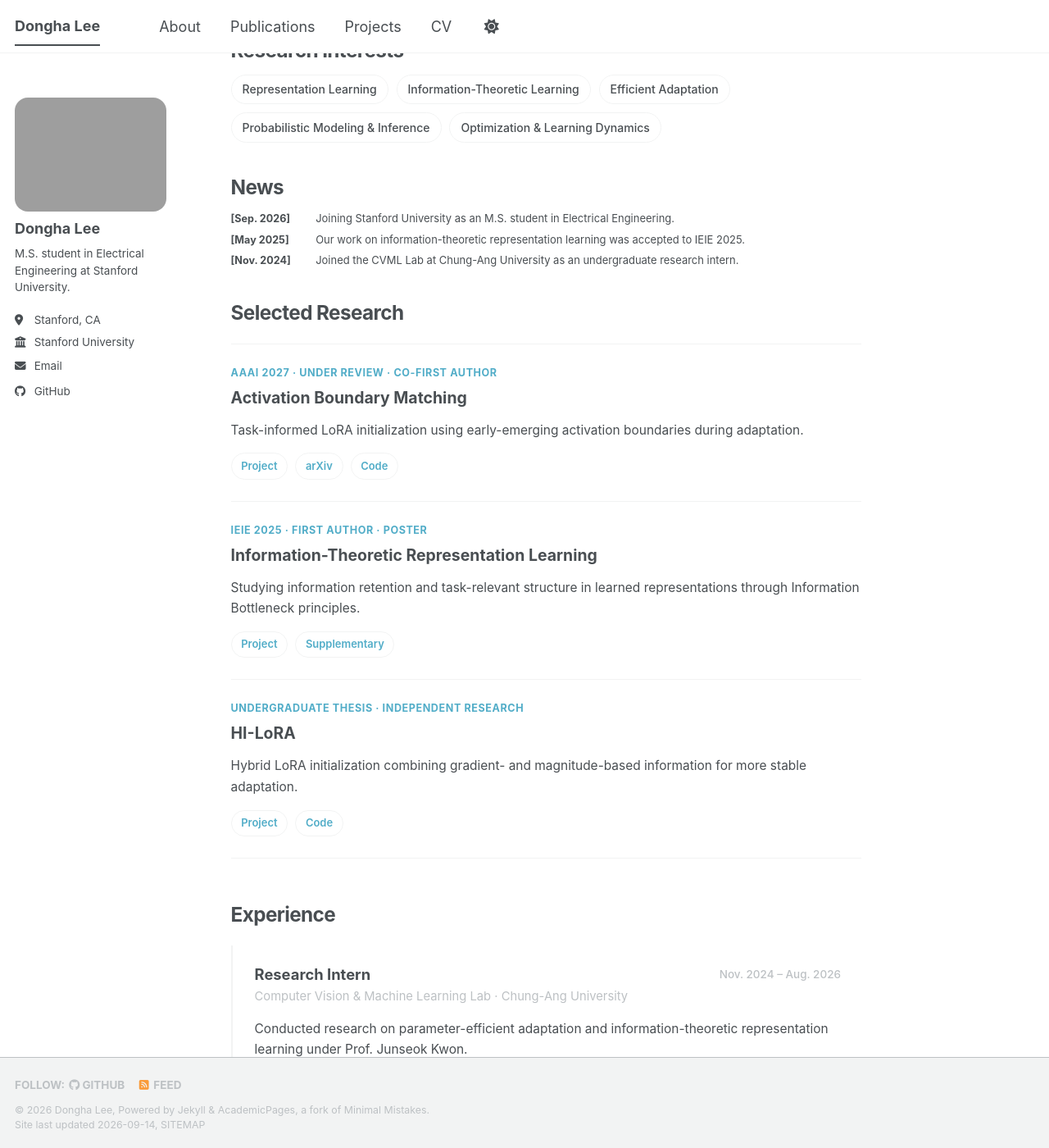
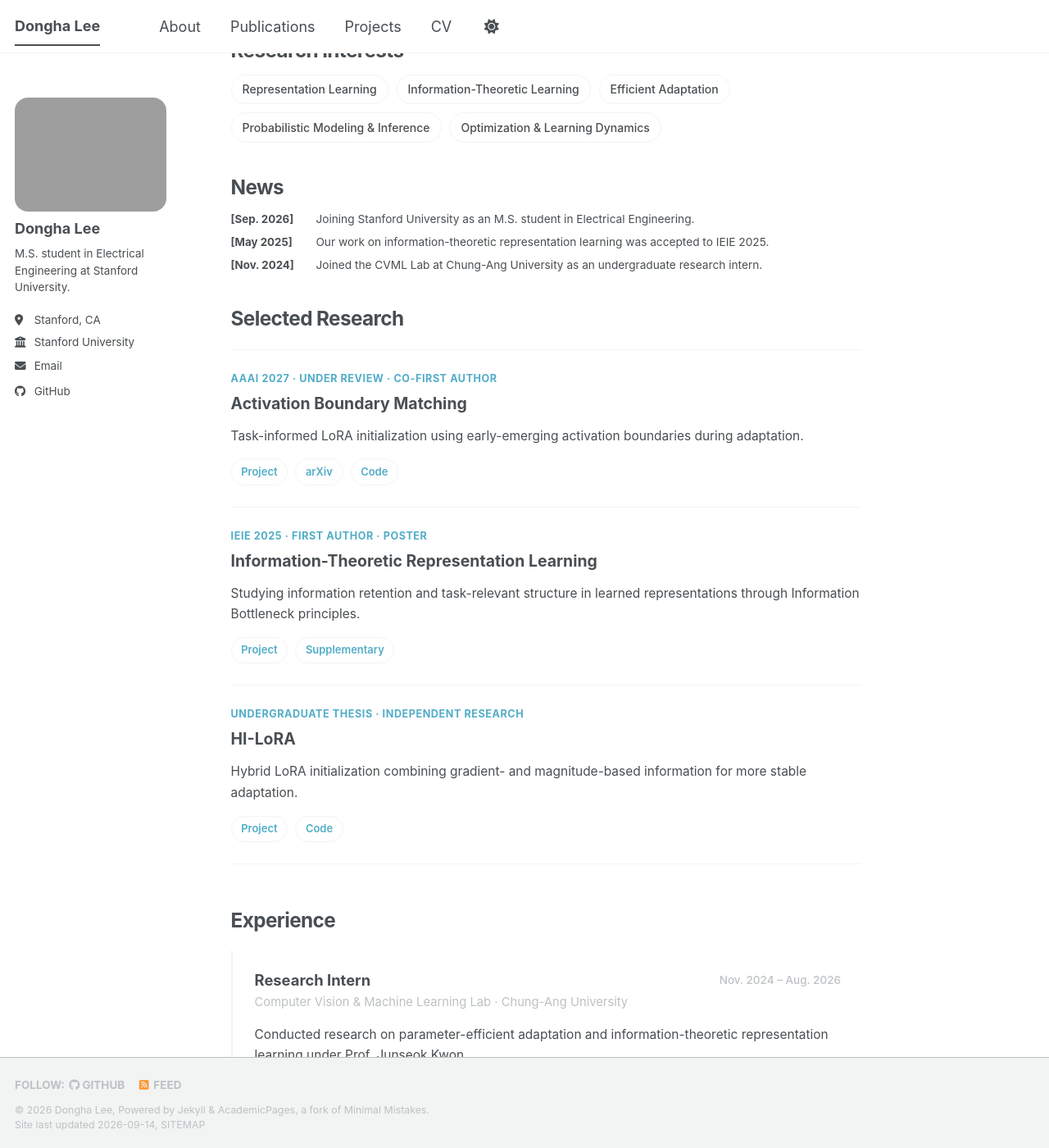
Before and after one commit to lee-research/lee-research.github.io, a Jekyll site: the page built from _pages/about.md, in a window 1280 px wide and 1400 px high, scrolled down 266 px. Shown: the whole window at 82% size. Built offline with Jekyll 4.4.1, drawn with Linux system fonts in a browser that asks for light colours; a script bundle is joined from its source files by our own code; library files that are not in the unit come from our copies.

Commit message:
Update _custom.scss

```diff
--- a/_sass/_custom.scss
+++ b/_sass/_custom.scss
@@ -917,10 +917,10 @@
 
 /* News */
 .news-simple > div {
-  margin-bottom: 0.35rem;
+  margin-bottom: 0.4rem;
 
-  font-size: 0.72rem;
-  line-height: 1.45;
+  font-size: 0.76rem;
+  line-height: 1.5;
 
   white-space: nowrap;
 }
@@ -929,7 +929,7 @@
   display: inline-block;
   width: 100px;
 
-  font-size: 0.7rem;
+  font-size: 0.74rem;
   font-weight: 700;
 }
 
```
